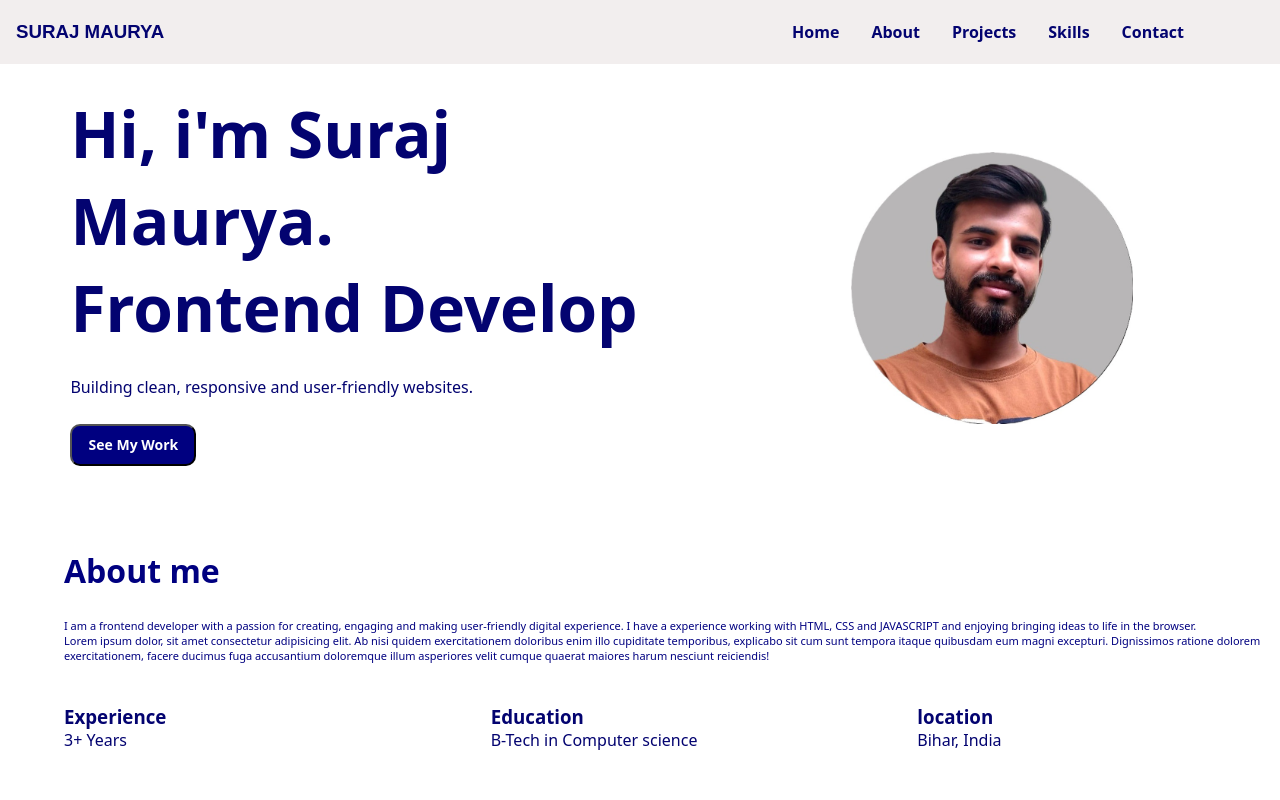
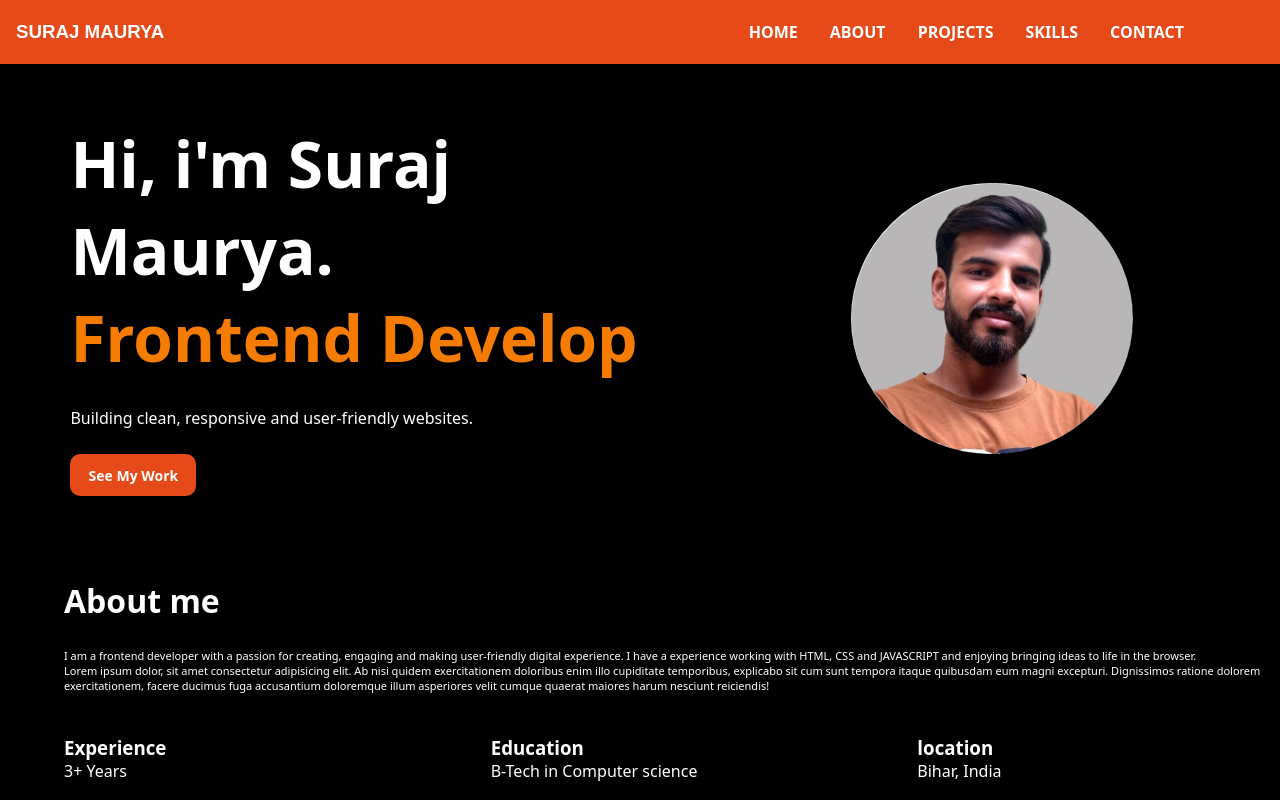
Before and after one commit to git-suraj-96/personal-portfolio, a plain HTML site: page index.html in a window 1280 px wide. Shown: the top 800 px of the page. Drawn offline with Linux system fonts and the light colour scheme.

Commit message:
Update style.css

```diff
--- a/style.css
+++ b/style.css
@@ -2,7 +2,7 @@
     margin: 0;
     padding: 0;
     box-sizing: border-box;
-    color: #030370;
+    color: white;
     font-weight: bold;
     font-family: system-ui;
 
@@ -12,8 +12,9 @@ html,
 body {
     height: 100%;
     width: 100%;
-    background-color: white;
+    background-color: black;
     scroll-behavior: smooth;
+
 }
 
 nav {
@@ -22,7 +23,10 @@ nav {
     display: flex;
     align-items: center;
     justify-content: space-between;
-    background-color: #f2eeee;
+    background-color: #E64A19;
+    position: fixed;
+    top: 0;
+    z-index: 2;
 }
 
 nav h3 {
@@ -44,7 +48,12 @@ nav ul li {
 }
 
 nav ul li a {
+    text-transform: uppercase;
     text-decoration: none;
+}
+
+nav ul li:hover{
+    transform: scale(1.2);
 }
 
 #icon {
@@ -59,7 +68,7 @@ main {
     display: flex;
     align-items: center;
     justify-content: space-around;
-    margin-top: 2vw;
+    margin-top: 20vw;
 }
 
 .left {
@@ -70,6 +79,11 @@ main {
 .left h2 {
     margin: 0 0 2vw 3vw;
     font-size: 4em;
+    color: white;
+}
+
+#animated-text{
+    color:#F57C00 ;
 }
 
 .left p {
@@ -83,7 +97,9 @@ main {
     width: 9em;
     height: 3em;
     font-size: 14px;
-    background-color: navy;
+    background-color: #E64A19;
+    outline: none;
+    border: none;
     color: white;
     border-radius: 10px;
     cursor: pointer;
@@ -105,6 +121,7 @@ main {
 .img img {
     width: 22vw;
     height: auto;
+    border-radius: 50%;
 }
 
 #about {
@@ -121,7 +138,7 @@ main {
     margin: 0 0 2vw 5vw;
     font-size: 11px;
     font-weight: normal;
-    color: navy;
+    color: white;
 
 }
 
@@ -219,6 +236,7 @@ main {
     height: 16vh;
     margin-left: 3rem;
     animation: shake 2s infinite;
+    border-radius: 13px;
 }
 
 #contact{
@@ -268,12 +286,16 @@ textarea{
     margin: 10vw 0 0 29vw;
     width: 9rem;
     height: 3em;
-    background-color: navy;
+    background-color: #388E3C;
     color: white;
     font-size: 16px;
     border-radius: 10px;
     border: none;
     cursor: pointer;
+}
+
+textarea{
+    color: black;
 }
 
 @keyframes shake {
@@ -290,6 +312,8 @@ textarea{
         transform: translateY(0);
     }
 }
+
+
 
 @media (max-width:600px) {
     nav ul li {
@@ -379,6 +403,10 @@ textarea{
 
 @media (min-width:900px) {
 
+    main{
+        margin-top: 15vh;
+    }
+
     .box1 img{
         margin-left: 5rem;
     }
@@ -394,4 +422,5 @@ textarea{
     .contact{
         margin: 3vw 0 0 35vw;
     }
+
 }
```
